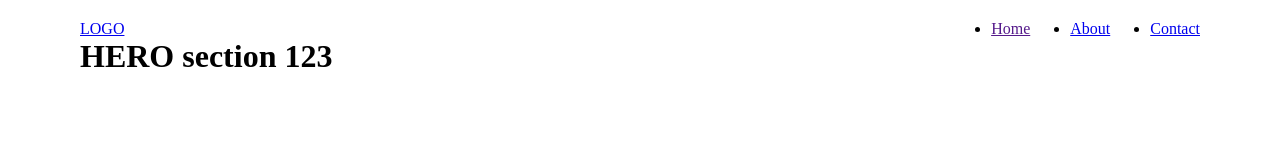
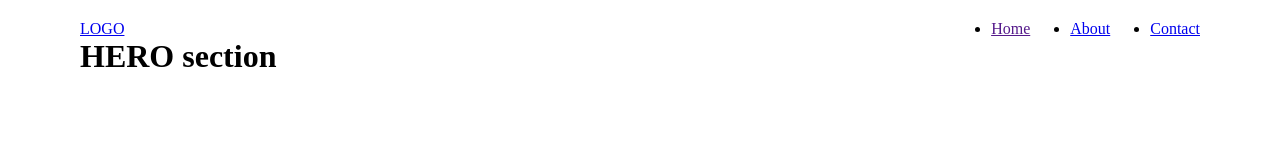
Before and after one commit to ergashev2000/testrepository, a React (Vite) app: page / in a window 1280 px wide. Shown: the top 160 px of the page. Built offline with nearby package versions, Linux system fonts and the light colour scheme.

Commit message:
Revert "add content (#19)"
This reverts commit 2c445a4303789d6ef03b77bbbc98648d4748ff91.

```diff
--- a/src/components/Hero.tsx
+++ b/src/components/Hero.tsx
@@ -3,7 +3,7 @@ import React from 'react'
 export default function Hero() {
   return (
     <div>
-        <h1>HERO section 123</h1>
+        <h1>HERO section</h1>
     </div>
   )
 }
```
